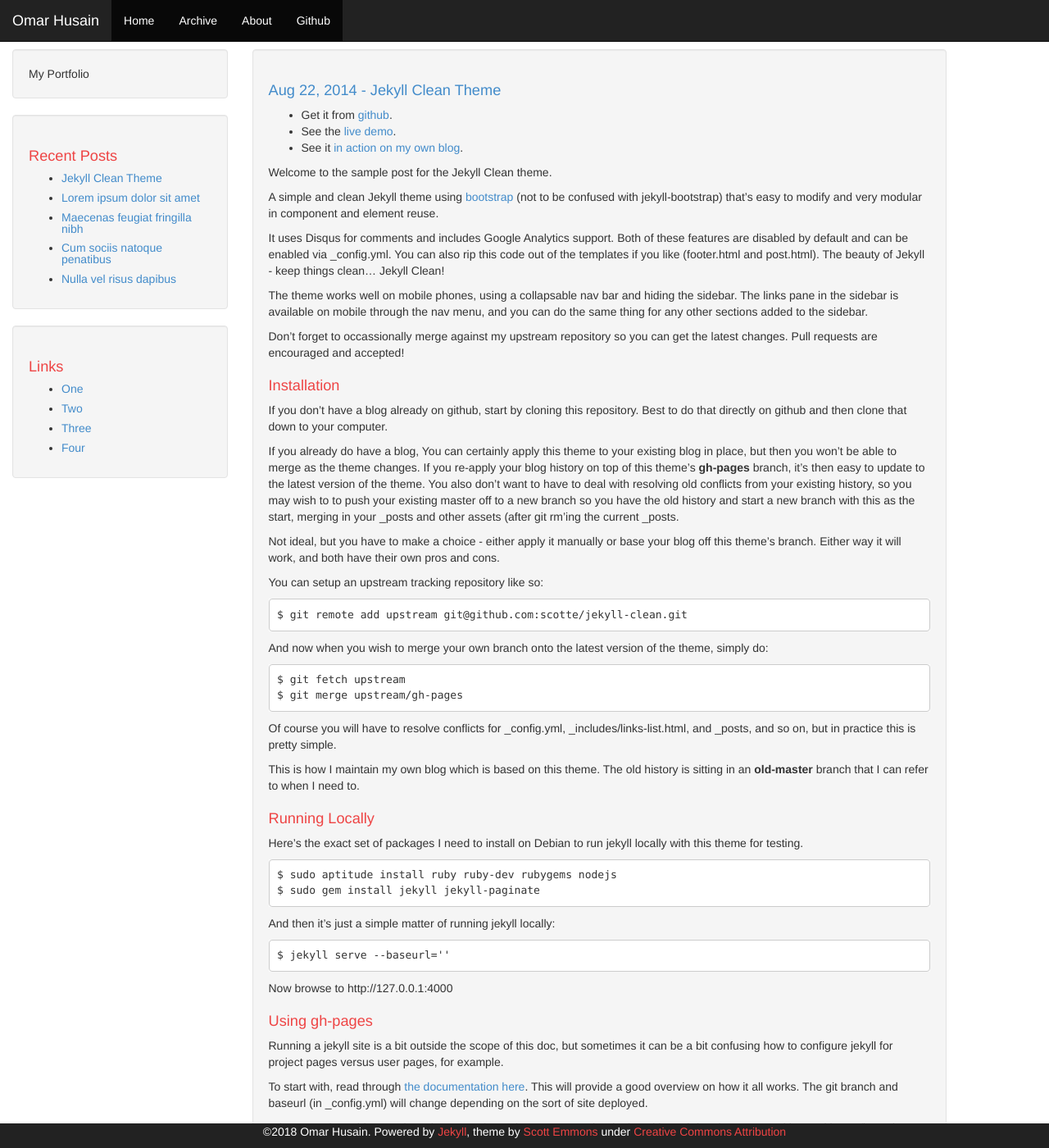
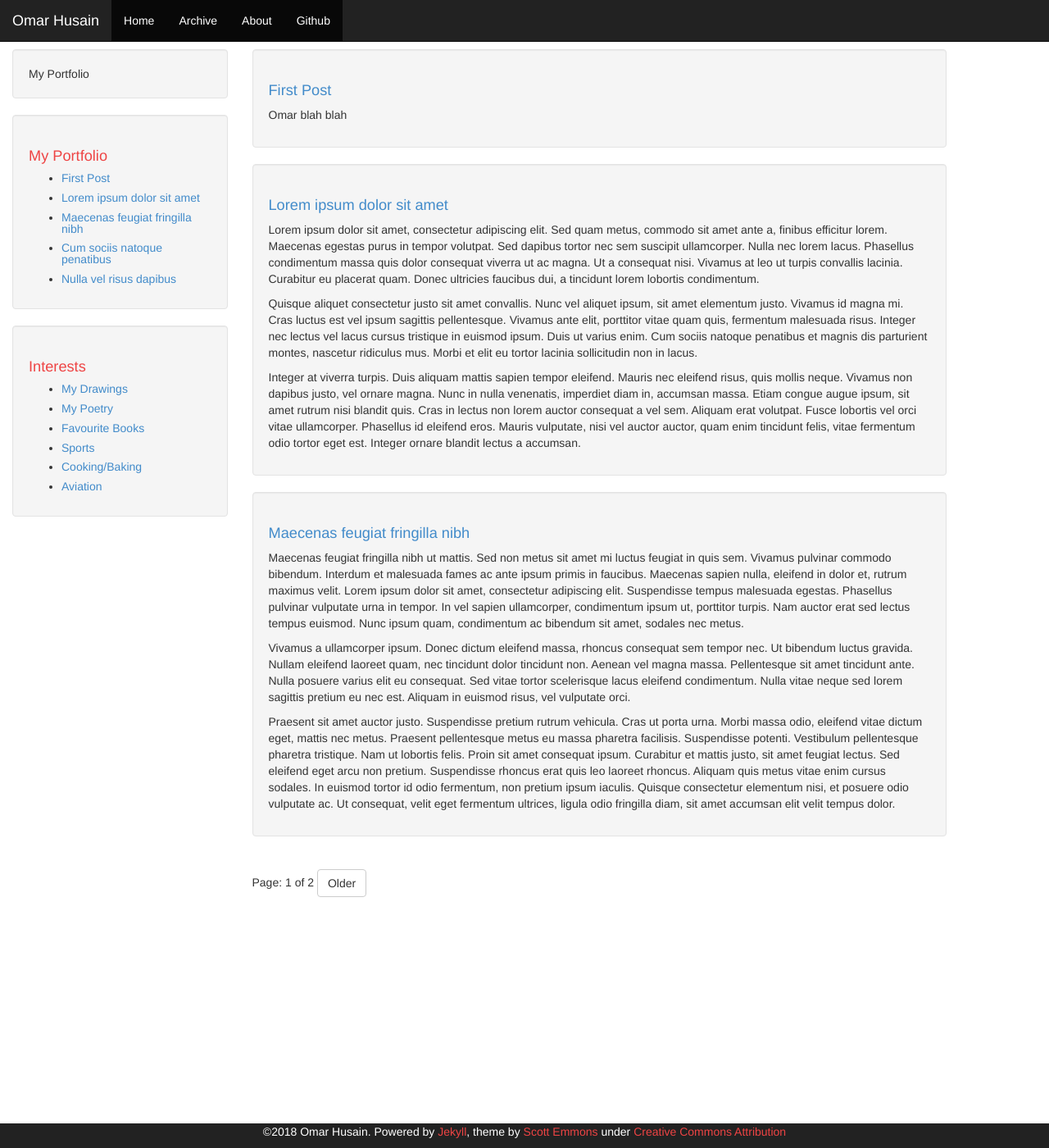
Before and after one commit to omarHus/omarHus.github.io, a Jekyll site: the page built from index.html, in a window 1280 px wide and 1400 px high. Shown: the whole window at 82% size. Built offline with Jekyll 4.4.1, drawn with Linux system fonts in a browser that asks for light colours; the list of posts is cut into pages by our own code; some of the changed text lies outside the part shown.

Commit message:
site skeleteon complete

````diff
--- a/_includes/links-list.html
+++ b/_includes/links-list.html
@@ -1,7 +1,9 @@
-<h1>Links</h1>
+<h1>Interests</h1>
 <ul>
-  <li><a href="#">One</a></li>
-  <li><a href="#">Two</a></li>
-  <li><a href="#">Three</a></li>
-  <li><a href="#">Four</a></li>
+  <li><a href="#">My Drawings</a></li>
+  <li><a href="#">My Poetry</a></li>
+  <li><a href="#">Favourite Books</a></li>
+  <li><a href="#">Sports</a></li>
+  <li><a href="#">Cooking/Baking</a></li>
+  <li><a href="#">Aviation</a></li>
 </ul>
--- a/_includes/sidebar.html
+++ b/_includes/sidebar.html
@@ -3,7 +3,7 @@
 </div>
 
 <div class="sidebar well">
-    <h1>Recent Posts</h1>
+    <h1>My Portfolio</h1>
     <ul>
         {% for post in site.posts limit:5 %}
           <li><a href="{{ site.baseurl}}{{ post.url }}">{{ post.title }}</a></li>
--- a/_layouts/post.html
+++ b/_layouts/post.html
@@ -8,7 +8,7 @@
         <div class="col-md-9">
           <div class="article">
             <div class="well">
-                <h1><a href="{{ site.baseurl}}{{ page.url }}">{{ page.date | date: "%b %-d, %Y" }} - {{ page.title }}</a></h1>
+                <h1><a href="{{ site.baseurl}}{{ page.url }}">{{ page.title }}</a></h1>
             {% if site.comments and page.comments %}
                 {% if site.disqus != '' %}
                 <p class="author"><a href="#disqus_thread" data-disqus-identifier="{{ page.url | slugify }}">Comments</a></p>
--- a/_posts/2014-08-22-jekyll-clean-theme.md
+++ /dev/null
@@ -1,197 +0,0 @@
----
-layout: post
-title: "Jekyll Clean Theme"
-date: 2014-08-22 16:25:06 -0700
-comments: false
----
-
-* Get it from [github](https://github.com/scotte/jekyll-clean).
-* See the [live demo](https://scotte.github.io/jekyll-clean).
-* See it [in action on my own blog](https://scotte.org).
-
-Welcome to the sample post for the Jekyll Clean theme.
-
-A simple and clean Jekyll theme using [bootstrap](http://getbootstrap.com)
-(not to be confused with jekyll-bootstrap) that's easy to modify and very
-modular in component and element reuse.
-
-It uses Disqus for comments and includes Google Analytics support. Both of
-these features are disabled by default and can be enabled via \_config.yml. You
-can also rip this code out of the templates if you like (footer.html and post.html).
-The beauty of Jekyll - keep things clean... Jekyll Clean!
-
-The theme works well on mobile phones, using a collapsable nav bar and hiding the
-sidebar. The links pane in the sidebar is available on mobile through the nav menu,
-and you can do the same thing for any other sections added to the sidebar.
-
-Don't forget to occassionally merge against my upstream repository so you can get
-the latest changes. Pull requests are encouraged and accepted!
-
-Installation
-============
-
-If you don't have a blog already on github, start by cloning this repository.
-Best to do that directly on github and then clone that down to your computer.
-
-If you already do have a blog, You can certainly apply this theme to your existing
-blog in place, but then you won't be able to merge as the theme changes. If you
-re-apply your blog history on top of this theme's **gh-pages** branch, it's then
-easy to update to the latest version of the theme. You also don't want to have to
-deal with resolving old conflicts from your existing history, so you may wish to to
-push your existing master off to a new branch so you have the old history and start
-a new branch with this as the start, merging in your \_posts and other assets (after
-git rm'ing the current \_posts.
-
-Not ideal, but you have to make a choice - either apply it manually or base your
-blog off this theme's branch. Either way it will work, and both have their own
-pros and cons.
-
-You can setup an upstream tracking repository like so:
-
-```
-$ git remote add upstream git@github.com:scotte/jekyll-clean.git
-```
-And now when you wish to merge your own branch onto the latest version of the
-theme, simply do:
-
-```
-$ git fetch upstream
-$ git merge upstream/gh-pages
-```
-
-Of course you will have to resolve conflicts for \_config.yml, \_includes/links-list.html,
-and \_posts, and so on, but in practice this is pretty simple.
-
-This is how I maintain my own blog which is based on this theme. The old history is
-sitting in an **old-master** branch that I can refer to when I need to.
-
-Running Locally
-===============
-
-Here's the exact set of packages I need to install on Debian to run jekyll
-locally with this theme for testing.
-
-```
-$ sudo aptitude install ruby ruby-dev rubygems nodejs
-$ sudo gem install jekyll jekyll-paginate
-```
-
-And then it's just a simple matter of running jekyll locally:
-
-```
-$ jekyll serve --baseurl=''
-```
-
-Now browse to http://127.0.0.1:4000
-
-Using gh-pages
-==============
-
-Running a jekyll site is a bit outside the scope of this doc, but
-sometimes it can be a bit confusing how to configure jekyll for
-project pages versus user pages, for example.
-
-To start with, read through
-[the documentation here](https://help.github.com/articles/user-organization-and-project-pages/).
-This will provide a good overview on how it all works. The git branch and
-baseurl (in _config.yml) will change depending on the sort of site deployed.
-
-When you clone this repository, it's set up for project pages, so the
-deployed branch is "gh-pages" and baseurl is configured to 'jekyll-clean',
-because that's the name of this project.
-
-If you plan to deploy this as user pages, the deployed branch is "master"
-and baseurl is configured to '' (i.e. empty).
-
-Comment Systems
-===============
-
-Jekyll clean supports both [isso](https://posativ.org/isso) and
-[disqus](https://disqus.com) comment systems.
-
-After enabling **comments**, either **isso** or **disquss** must
-be configured. Don't try configuring both!
-
-Isso Comments
-=============
-
-Isso requires running a local server, so is not suitable for hosting
-in github pages, for example. Isso is open source and keeps all your
-data local, unlike Disqus (who knows exactly what they are doing with
-your data).
-
-In _config.yml you'll need to set **isso** to the fully-qualified URL
-if your isso server (this is the value for **data-isso** passed to the
-isso JS). Make sure **comments** is true.
-
-
-Disqus Comments
-===============
-
-Getting Disqus to work can be a bit more work than it seems like it should be.
-Make sure your Disqus account is correctly configured with the right domain
-of your blog and you know your Disqus shortname.
-
-In _config.yml you'll need to set **disqus** to your Disqus shortname and
-make sure **comments** is true.
-
-Finally, in posts, make sure you have **comments: true** in the YAML front
-matter.
-
-More information on using Disqus with Jekyll is
-[documented here](https://help.disqus.com/customer/portal/articles/472138-jekyll-installation-instructions).
-
-Code Syntax Highlighting
-========================
-
-To use code syntax highlighting, use the following syntax:
-
-```
-```python
-import random
-
-# Roll the die
-roll = random.randint(1, 20)
-print('You rolled a %d.' % roll)
-``` #REMOVE
-```
-
-(Remove #REMOVE from the end of the last line). Which will look like this in
-the rendered jekyll output using the default css/syntax.css provided with this
-theme (which is the **colorful** theme from [https://github.com/iwootten/jekyll-syntax](https://github.com/iwootten/jekyll-syntax)):
-
-```python
-import random
-
-# Roll the die
-roll = random.randint(1, 20)
-print('You rolled a %d.' % roll)
-```
-
-You can, of course, use any theme you wish, see the jekyll and pygments
-documentation for more details.
-
-License
-=======
-
-The content of this theme is distributed and licensed under a
-![License Badge]({{ site.baseurl}}/images/cc_by_88x31.png)
-[Creative Commons Attribution 4.0 License](https://creativecommons.org/licenses/by/4.0/legalcode)
-
-    This license lets others distribute, remix, tweak, and build upon your work,
-    even commercially, as long as they credit you for the original creation. This
-    is the most accommodating of licenses offered. Recommended for maximum
-    dissemination and use of licensed materials.
-
-In other words: you can do anything you want with this theme on any site, just please
-provide a link to [the original theme on github](https://github.com/scotte/jekyll-clean)
-so I get credit for the original design. Beyond that, have at it!
-
-This theme includes the following files which are the properties of their
-respective owners:
-
-* js/bootstrap.min.js - [bootstrap](http://getbootstrap.com)
-* css/bootstrap.min.css - [bootstrap](http://getbootstrap.com)
-* js/jquery.min.js - [jquery](https://jquery.com)
-* images/cc_by_88x31.png - [creative commons](https://creativecommons.org)
-* css/colorful.css - [iwootten/jekyll-syntax](https://github.com/iwootten/jekyll-syntax)
--- /dev/null
+++ b/_posts/2018-01-25-First.md
@@ -0,0 +1,8 @@
+---
+layout: post
+title: "First Post"
+date: "2018-01-25"
+comments: false
+---
+
+Omar blah blah
--- a/archive.html
+++ b/archive.html
@@ -16,7 +16,7 @@
             <ul>
         {% endif %}
     {% endunless %}
-    <li><a href="{{ site.baseurl}}{{ post.url }}">{{ post.date | date: "%b %-d" }} - {{ post.title }}</a></li>
+    <li><a href="{{ site.baseurl}}{{ post.url }}">{{ post.title }}</a></li>
 {% endfor %}
 </ul>
 </div>
--- a/index.html
+++ b/index.html
@@ -5,7 +5,7 @@
 {% for post in paginator.posts %}
 <div class="article">
     <div class="well">
-        <h1><a href="{{ site.baseurl}}{{ post.url }}">{{ post.date | date: "%b %-d, %Y" }} - {{ post.title }}</a></h1>
+        <h1><a href="{{ site.baseurl}}{{ post.url }}">{{ post.title }}</a></h1>
         {% if site.comments and post.comments %}
             {% if site.disqus != '' %}
             <p class="author"><a href="{{ site.baseurl }}{{ post.url }}/#disqus_thread" data-disqus-identifier="{{ post.url | slugify }}">Comments</a></p>
````
Also changed, not shown: 12 other files.
